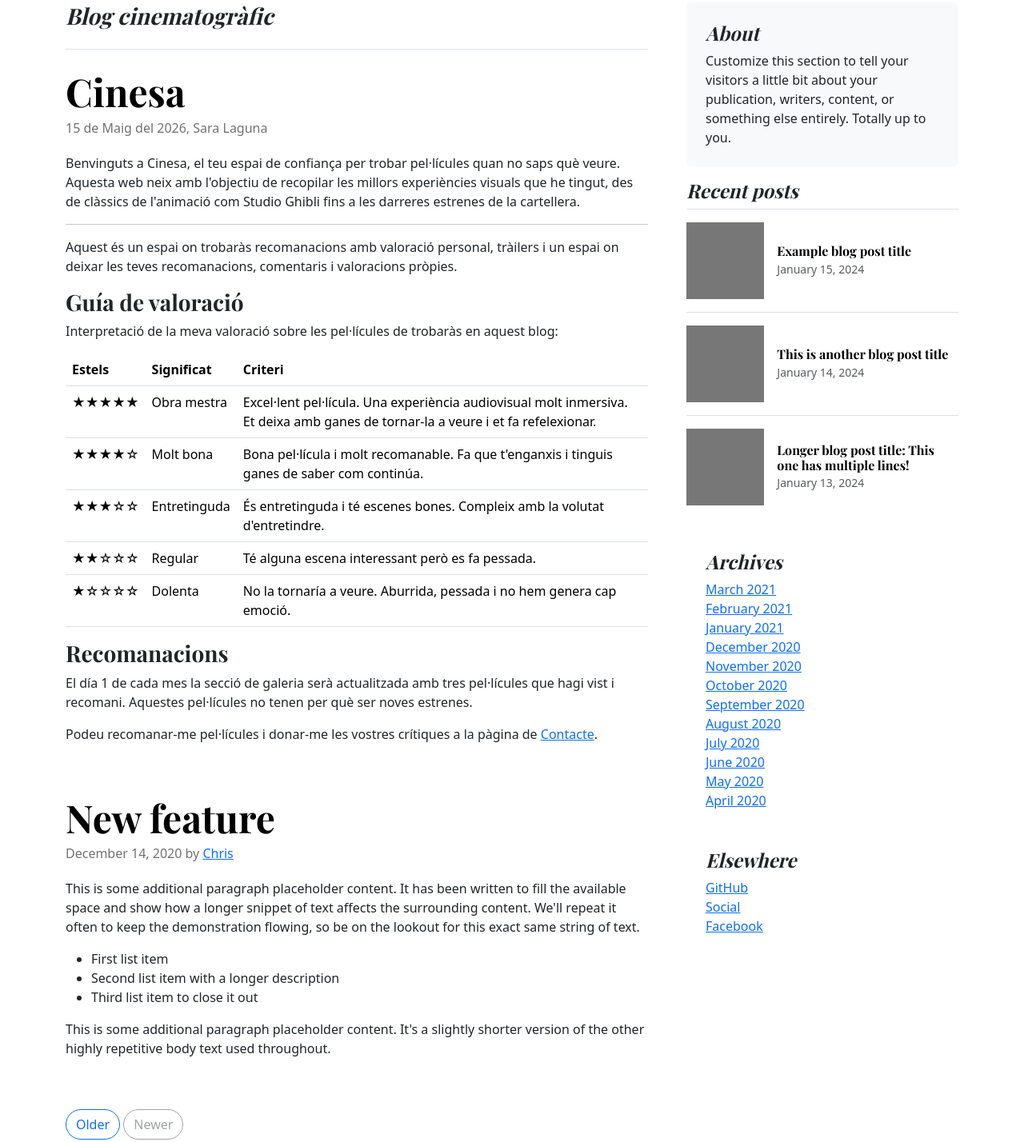
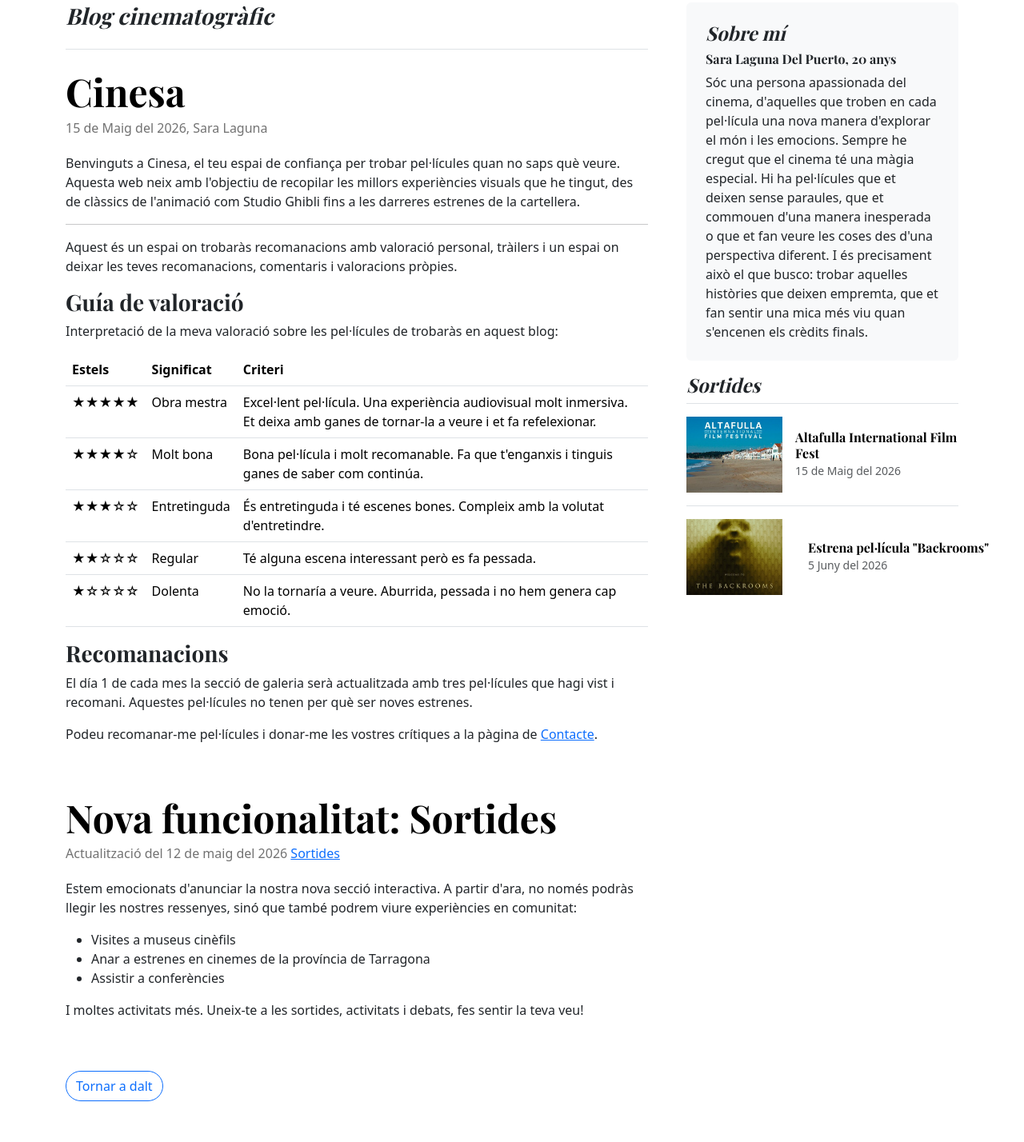
Before and after one commit to saraa211005/web_cinema, a plain HTML site: page BOOSTRAP_blog/index.html in a window 1280 px wide. Shown: the part 814-2242 px from the top of the page at 80% size. Drawn offline with nearby package versions, Linux system fonts and the light colour scheme.

Commit message:
Modificació_index

```diff
--- a/BOOSTRAP_blog/index.html
+++ b/BOOSTRAP_blog/index.html
@@ -298,20 +298,13 @@
                 </svg>
               </a>
             </div>
+
             <div class="col-auto d-none d-lg-block">
-              <svg
-                aria-label="Placeholder: Thumbnail"
-                class="bd-placeholder-img"
-                height="250"
-                preserveAspectRatio="xMidYMid slice"
-                role="img"
-                width="200"
-                xmlns="http://www.w3.org/2000/svg"
-              >
-                <title>Mapa</title>
-                <rect width="100%" height="100%" fill="#55595c"></rect>
-                <text x="50%" y="50%" fill="#eceeef" dy=".3em">Thumbnail</text>
-              </svg>
+                <img src="../imatges/escenaswiplash.jpg"
+                    alt="Escenes Wiplash"
+                    width="200"
+                    height="250"
+                    style="object-fit: cover; border-radius: 0 5px 5px 0;">
             </div>
           </div>
         </div>
@@ -336,19 +329,11 @@
               </a>
             </div>
             <div class="col-auto d-none d-lg-block">
-              <svg
-                aria-label="Placeholder: Thumbnail"
-                class="bd-placeholder-img"
-                height="250"
-                preserveAspectRatio="xMidYMid slice"
-                role="img"
-                width="200"
-                xmlns="http://www.w3.org/2000/svg"
-              >
-                <title>Placeholder</title>
-                <rect width="100%" height="100%" fill="#55595c"></rect>
-                <text x="50%" y="50%" fill="#eceeef" dy=".3em">Thumbnail</text>
-              </svg>
+             <img src="../imatges/mapa.jpg"
+                    alt="Mapa província de Tarragona"
+                    width="200"
+                    height="250"
+                    style="object-fit: cover; border-radius: 0 5px 5px 0;">
             </div>
           </div>
         </div>
@@ -430,147 +415,91 @@
 
           </article>
           <article class="blog-post">
-            <h2 class="display-5 link-body-emphasis mb-1">New feature</h2>
+            <h2 class="display-5 link-body-emphasis mb-1">Nova funcionalitat: Sortides</h2>
             <p class="blog-post-meta">
-              December 14, 2020 by <a href="#">Chris</a>
+              Actualització del 12 de maig del 2026 <a href="../sortides.html">Sortides</a>
             </p>
             <p>
-              This is some additional paragraph placeholder content. It has been
-              written to fill the available space and show how a longer snippet
-              of text affects the surrounding content. We'll repeat it often to
-              keep the demonstration flowing, so be on the lookout for this
-              exact same string of text.
+              Estem emocionats d'anunciar la nostra nova secció interactiva. A partir d'ara,
+              no només podràs llegir les nostres ressenyes, sinó que també podrem viure experiències
+              en comunitat:
             </p>
             <ul>
-              <li>First list item</li>
-              <li>Second list item with a longer description</li>
-              <li>Third list item to close it out</li>
+              <li>Visites a museus cinèfils</li>
+              <li>Anar a estrenes en cinemes de la província de Tarragona</li>
+              <li>Assistir a conferències</li>
             </ul>
             <p>
-              This is some additional paragraph placeholder content. It's a
-              slightly shorter version of the other highly repetitive body text
-              used throughout.
+              I moltes activitats més. Uneix-te a les sortides, activitats i debats, fes sentir la teva veu!
             </p>
           </article>
           <nav class="blog-pagination" aria-label="Pagination">
-            <a class="btn btn-outline-primary rounded-pill" href="#">Older</a>
-            <a
-              class="btn btn-outline-secondary rounded-pill disabled"
-              aria-disabled="true"
-              >Newer</a
-            >
+            <a class="btn btn-outline-primary rounded-pill" href="#">Tornar a dalt</a>
           </nav>
         </div>
         <div class="col-md-4">
           <div class="position-sticky" style="top: 2rem">
             <div class="p-4 mb-3 bg-body-tertiary rounded">
-              <h4 class="fst-italic">About</h4>
+              <h4 class="fst-italic">Sobre mí</h4>
+               <h6><b>Sara Laguna Del Puerto, 20 anys</b></h6>
               <p class="mb-0">
-                Customize this section to tell your visitors a little bit about
-                your publication, writers, content, or something else entirely.
-                Totally up to you.
+                Sóc una persona apassionada del cinema, d'aquelles que troben en cada pel·lícula una nova
+                 manera d'explorar el món i les emocions. Sempre he cregut que el cinema té una
+                 màgia especial. Hi ha pel·lícules que et deixen sense paraules, que et commouen d'una manera
+                  inesperada o que et fan veure les coses des d'una perspectiva diferent. I és precisament
+                  això el que busco: trobar aquelles històries que deixen empremta, que et fan sentir una
+                  mica més viu quan s'encenen els crèdits finals.
               </p>
             </div>
             <div>
-              <h4 class="fst-italic">Recent posts</h4>
+              <h4 class="fst-italic">Sortides</h4>
               <ul class="list-unstyled">
                 <li>
                   <a
                     class="d-flex flex-column flex-lg-row gap-3 align-items-start align-items-lg-center py-3 link-body-emphasis text-decoration-none border-top"
                     href="#"
                   >
-                    <svg
-                      aria-hidden="true"
-                      class="bd-placeholder-img"
-                      height="96"
-                      preserveAspectRatio="xMidYMid slice"
-                      width="100%"
-                      xmlns="http://www.w3.org/2000/svg"
-                    >
-                      <rect width="100%" height="100%" fill="#777"></rect>
-                    </svg>
+                   <img src="../imatges/film_festival.png"
+                        class="flex-shrink-0"
+                        alt="imatge sortida"
+                        width="120"
+                        height="95"
+                        style="object-fit: cover">
+
                     <div class="col-lg-8">
-                      <h6 class="mb-0">Example blog post title</h6>
+                      <h6 class="mb-0">Altafulla International Film Fest</h6>
                       <small class="text-body-secondary"
-                        >January 15, 2024</small
+                        >15 de Maig del 2026</small
                       >
                     </div>
                   </a>
                 </li>
+
                 <li>
                   <a
                     class="d-flex flex-column flex-lg-row gap-3 align-items-start align-items-lg-center py-3 link-body-emphasis text-decoration-none border-top"
                     href="#"
                   >
-                    <svg
-                      aria-hidden="true"
-                      class="bd-placeholder-img"
-                      height="96"
-                      preserveAspectRatio="xMidYMid slice"
-                      width="100%"
-                      xmlns="http://www.w3.org/2000/svg"
-                    >
-                      <rect width="100%" height="100%" fill="#777"></rect>
-                    </svg>
-                    <div class="col-lg-8">
-                      <h6 class="mb-0">This is another blog post title</h6>
-                      <small class="text-body-secondary"
-                        >January 14, 2024</small
-                      >
-                    </div>
-                  </a>
-                </li>
-                <li>
-                  <a
-                    class="d-flex flex-column flex-lg-row gap-3 align-items-start align-items-lg-center py-3 link-body-emphasis text-decoration-none border-top"
-                    href="#"
-                  >
-                    <svg
-                      aria-hidden="true"
-                      class="bd-placeholder-img"
-                      height="96"
-                      preserveAspectRatio="xMidYMid slice"
-                      width="100%"
-                      xmlns="http://www.w3.org/2000/svg"
-                    >
+                     <img src="../imatges/backrooms.jpg"
+                        class="flex-shrink-0"
+                        alt="imatge sortida"
+                        width="120"
+                        height="95"
+                        style="object-fit: cover">
+
                       <rect width="100%" height="100%" fill="#777"></rect>
                     </svg>
                     <div class="col-lg-8">
                       <h6 class="mb-0">
-                        Longer blog post title: This one has multiple lines!
+                        Estrena pel·lícula "Backrooms"
                       </h6>
                       <small class="text-body-secondary"
-                        >January 13, 2024</small
+                        >5 Juny del 2026</small
                       >
                     </div>
                   </a>
                 </li>
               </ul>
-            </div>
-            <div class="p-4">
-              <h4 class="fst-italic">Archives</h4>
-              <ol class="list-unstyled mb-0">
-                <li><a href="#">March 2021</a></li>
-                <li><a href="#">February 2021</a></li>
-                <li><a href="#">January 2021</a></li>
-                <li><a href="#">December 2020</a></li>
-                <li><a href="#">November 2020</a></li>
-                <li><a href="#">October 2020</a></li>
-                <li><a href="#">September 2020</a></li>
-                <li><a href="#">August 2020</a></li>
-                <li><a href="#">July 2020</a></li>
-                <li><a href="#">June 2020</a></li>
-                <li><a href="#">May 2020</a></li>
-                <li><a href="#">April 2020</a></li>
-              </ol>
-            </div>
-            <div class="p-4">
-              <h4 class="fst-italic">Elsewhere</h4>
-              <ol class="list-unstyled">
-                <li><a href="#">GitHub</a></li>
-                <li><a href="#">Social</a></li>
-                <li><a href="#">Facebook</a></li>
-              </ol>
             </div>
           </div>
         </div>
```
Also changed, not shown: imatges/Tarragonès_2022.png (added), imatges/backrooms.jpg (added), imatges/film_festival.png (added), imatges/mapa.jpg (added), 1 other file.
